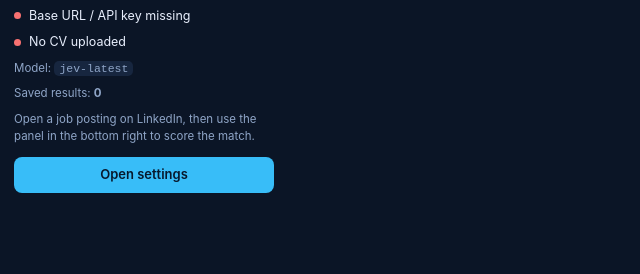
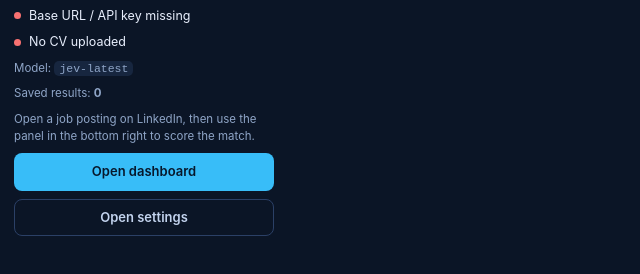
Before and after one commit to ashafizullah/jev-linkedin, a website with bundled scripts: page src/popup/popup.html in a window 1280 px wide. Shown: the part 50-324 px from the top of the page, without its empty margins (0-640 px from the left). Built offline with nearby package versions, Linux system fonts and the light colour scheme; some packages are replaced by stand-ins of ours.

Commit message:
Add an Open dashboard button to the popup
The dashboard was only reachable from a Settings button or the end of a batch.
Now the toolbar icon gets you there in one click, which is where you look most
often.

Restyles the popup buttons so the dashboard is primary and Settings is a ghost
button underneath it.

Co-authored-by: CommandCodeBot <noreply@commandcode.ai>

```diff
--- a/package.json
+++ b/package.json
@@ -1,6 +1,6 @@
 {
   "name": "jev-linkedin",
-  "version": "0.7.1",
+  "version": "0.8.0",
   "private": true,
   "description": "Chrome extension yang menilai kecocokan lowongan LinkedIn dengan profil kamu memakai model keputusan Jev.",
   "type": "module",
--- a/src/popup/popup.html
+++ b/src/popup/popup.html
@@ -43,10 +43,9 @@
       .muted { color: var(--muted); font-size: 11.5px; margin: 0; }
       button {
         width: 100%;
-        margin-top: 4px;
         background: var(--accent);
         color: #07182c;
-        border: 0;
+        border: 1px solid transparent;
         border-radius: 8px;
         padding: 8px 12px;
         font: inherit;
@@ -54,6 +53,12 @@
         cursor: pointer;
       }
       button:hover { background: #7dd3fc; }
+      button.ghost {
+        background: transparent;
+        color: #c3d3ee;
+        border-color: #2b4066;
+      }
+      button.ghost:hover { background: #1b2d4d; }
       code { background: #17263f; padding: 1px 5px; border-radius: 5px; }
     </style>
   </head>
@@ -69,7 +74,12 @@
       <p class="muted"><span data-i18n="popup.modelLabel"></span> <code id="model">—</code></p>
       <p class="muted"><span data-i18n="popup.historyLabel"></span> <b id="history">0</b></p>
       <p class="muted" data-i18n="popup.hint"></p>
-      <button id="openOptions" type="button" data-i18n="popup.openSettings"></button>
+      <button
+        id="openDashboard"
+        type="button"
+        data-i18n="dashboard.open"
+      ></button>
+      <button id="openOptions" class="ghost" type="button" data-i18n="popup.openSettings"></button>
     </div>
     <script type="module" src="popup.js"></script>
   </body>
--- a/src/popup/popup.js
+++ b/src/popup/popup.js
@@ -39,6 +39,9 @@ async function init() {
   document.getElementById("model").textContent = settings.model || "—";
   document.getElementById("history").textContent = String((await listCachedAnalyses()).length);
   document.getElementById("openOptions").addEventListener("click", () => chrome.runtime.openOptionsPage());
+  document.getElementById("openDashboard").addEventListener("click", () => {
+    chrome.tabs.create({ url: chrome.runtime.getURL("src/dashboard/dashboard.html") });
+  });
 }
 
 init();
```
Also changed, not shown: README.id.md (+6 -6 lines), README.md, manifest.json.
